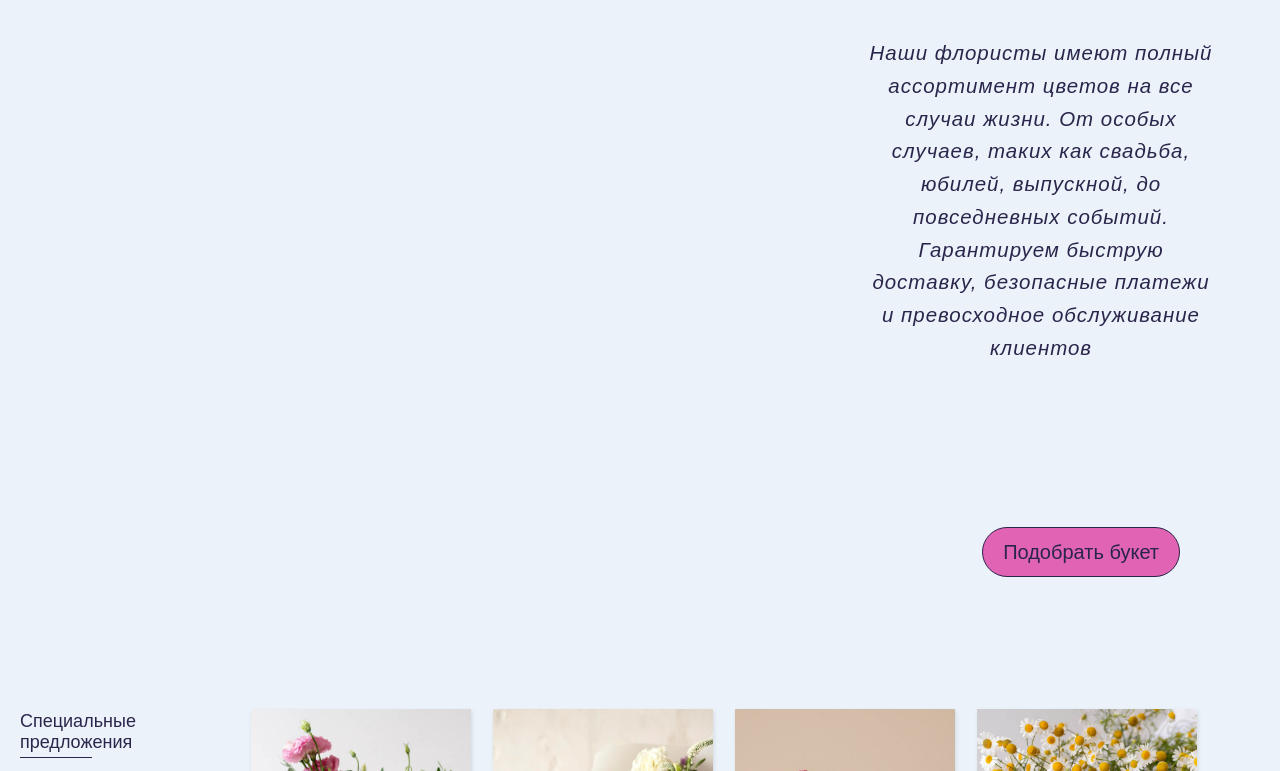
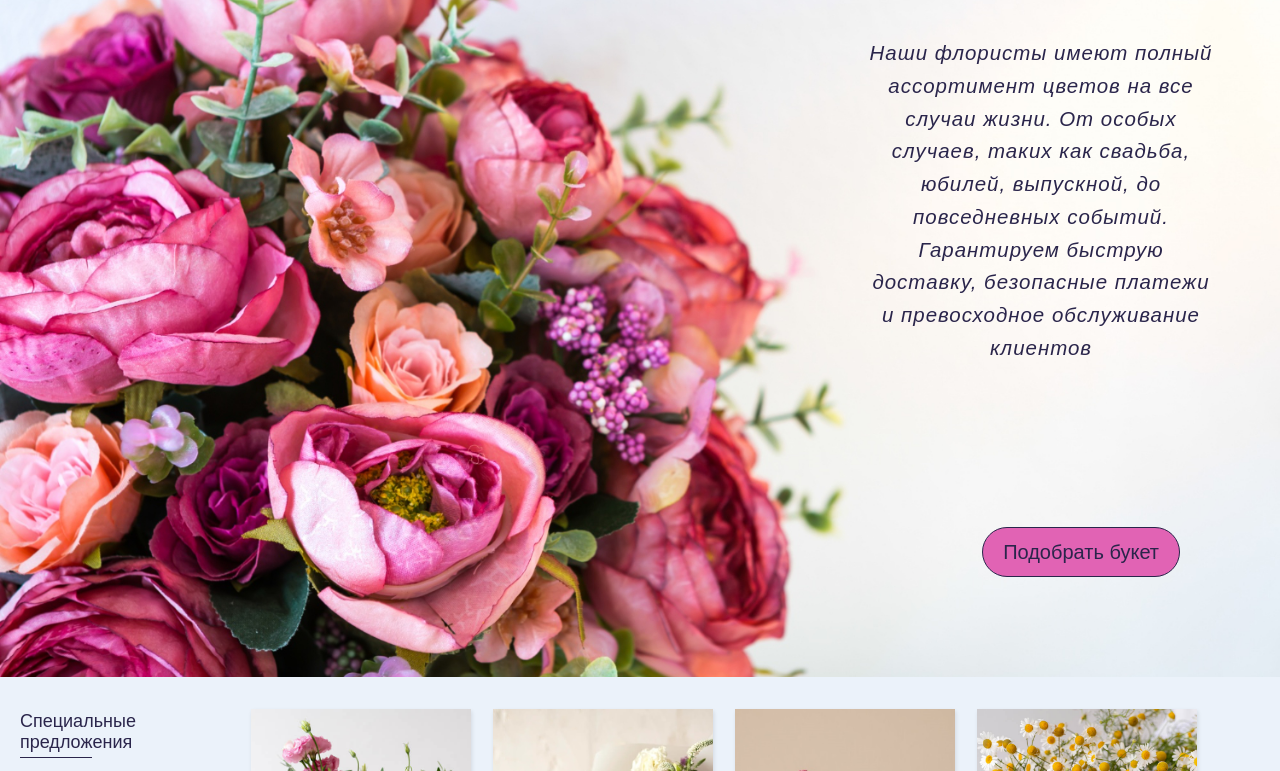
Before and after one commit to OlesyaVyskretseva/test, a plain HTML site: page index.html in a window 1280 px wide. Shown: the part 221-992 px from the top of the page. Drawn offline with nearby package versions, Linux system fonts and the light colour scheme; files that its build step writes are made by us from their sources; files whose address does not match are found by name; a web font is replaced by a local one.

Commit message:
Update _section.scss

```diff
--- a/scss/layout/_section.scss
+++ b/scss/layout/_section.scss
@@ -1,6 +1,6 @@
 .content {
   position: relative;
-  background-image: url("./img/bg3.jpg");
+  background-image: url("../img/bg3.jpg");
   background-repeat: no-repeat;
   background-size: 100%;
   background-position: center;
```
